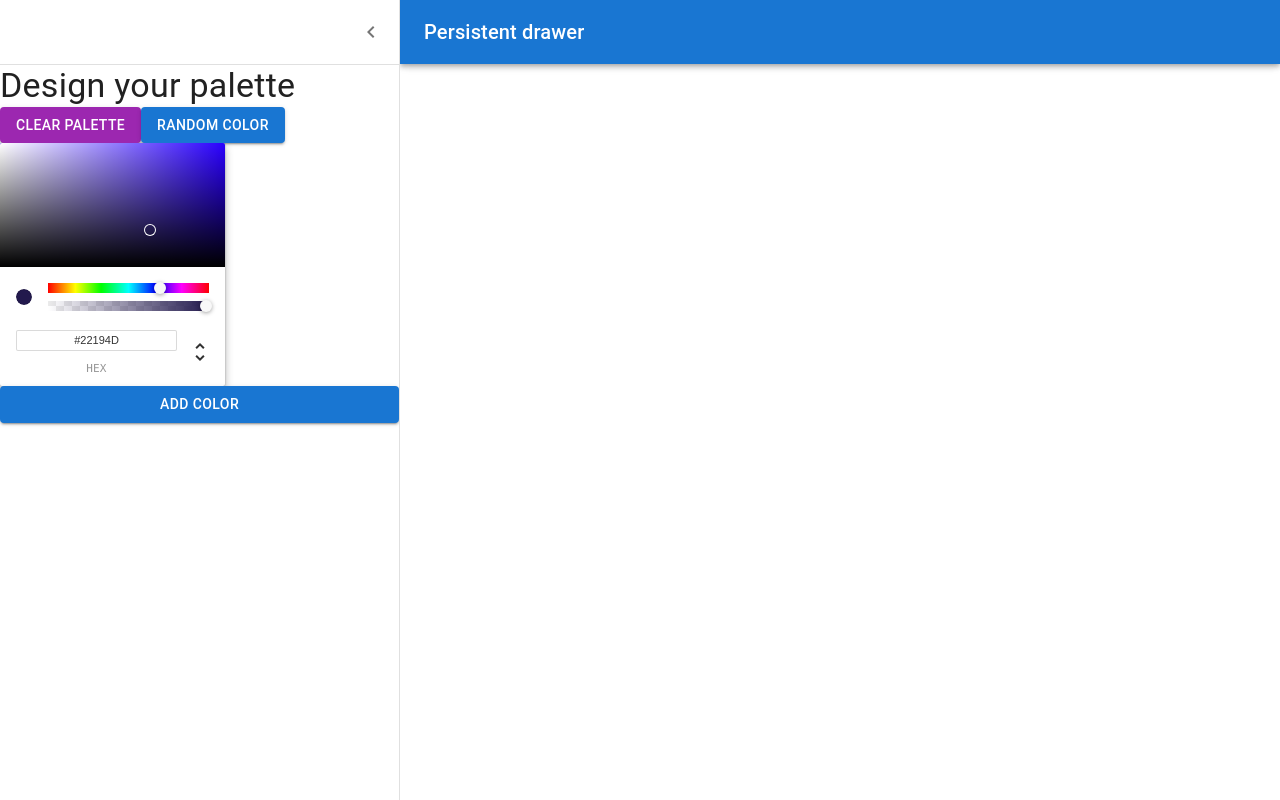
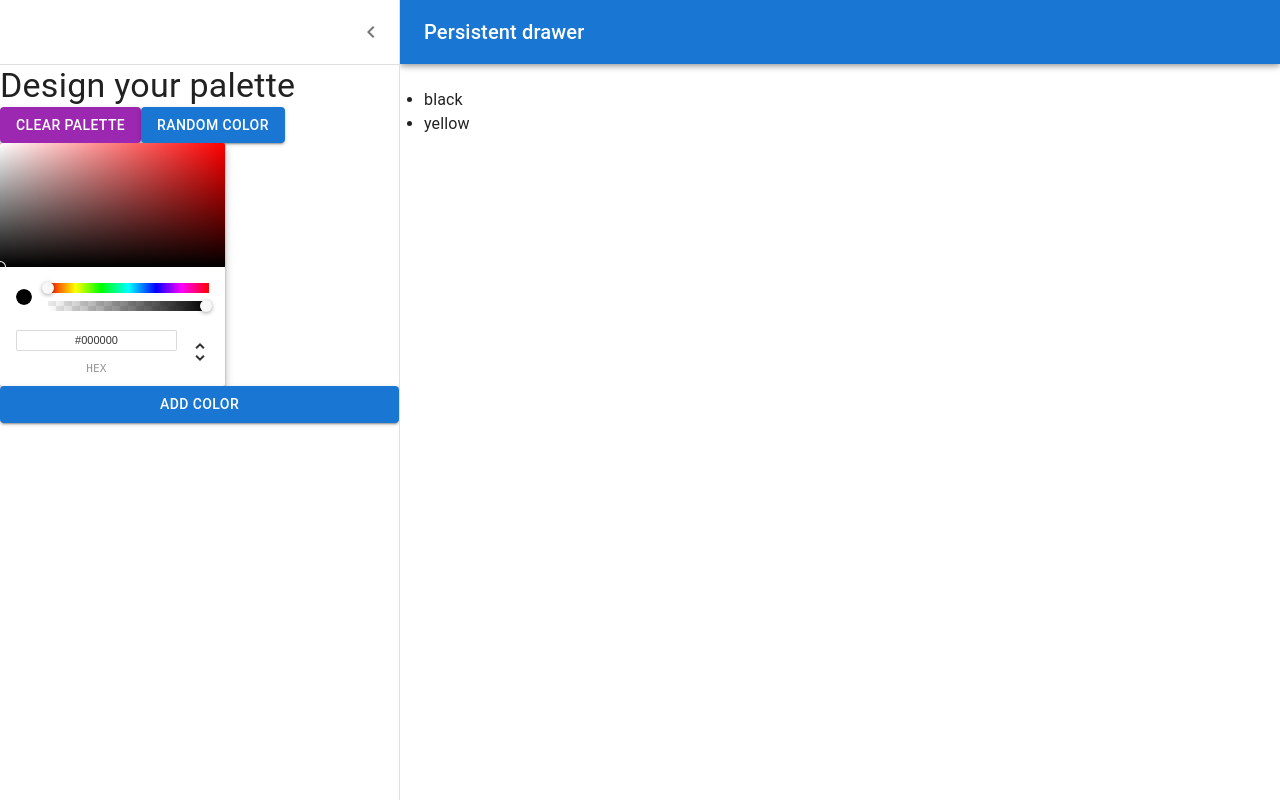
Before and after one commit to Waydj/colors, a React (Vite) app: page /palette/new in a window 1280 px wide. Both pictures are taken after a click on the button "open drawer". Built offline with nearby package versions, Linux system fonts and the light colour scheme.

Commit message:
add colors in NewPaletteForm

```diff
--- a/src/NewPaletteForm.jsx
+++ b/src/NewPaletteForm.jsx
@@ -62,6 +62,12 @@ const DrawerHeader = styled("div")(({ theme }) => ({
 
 export const NewPaletteForm = () => {
   const [open, setOpen] = useState(false);
+  const [currentColor, setCurrentColor] = useState("black");
+  const [colors, setColors] = useState(["black", "yellow"]);
+
+  const addColor = () => {
+    setColors((prev) => [...prev, currentColor.hex]);
+  };
 
   const handleDrawerOpen = () => {
     setOpen(true);
@@ -118,13 +124,23 @@ export const NewPaletteForm = () => {
             Random color
           </Button>
         </div>
-        <ChromePicker />
-        <Button variant="contained" color="primary">
+        <ChromePicker color={currentColor} onChange={setCurrentColor} />
+        <Button
+          variant="contained"
+          color="primary"
+          style={{ backgroundColor: currentColor.hex }}
+          onClick={addColor}
+        >
           Add color
         </Button>
       </Drawer>
       <Main open={open}>
         <DrawerHeader />
+        <ul>
+          {colors.map((color) => (
+            <li key={color}>{color}</li>
+          ))}
+        </ul>
       </Main>
     </Box>
   );
```
